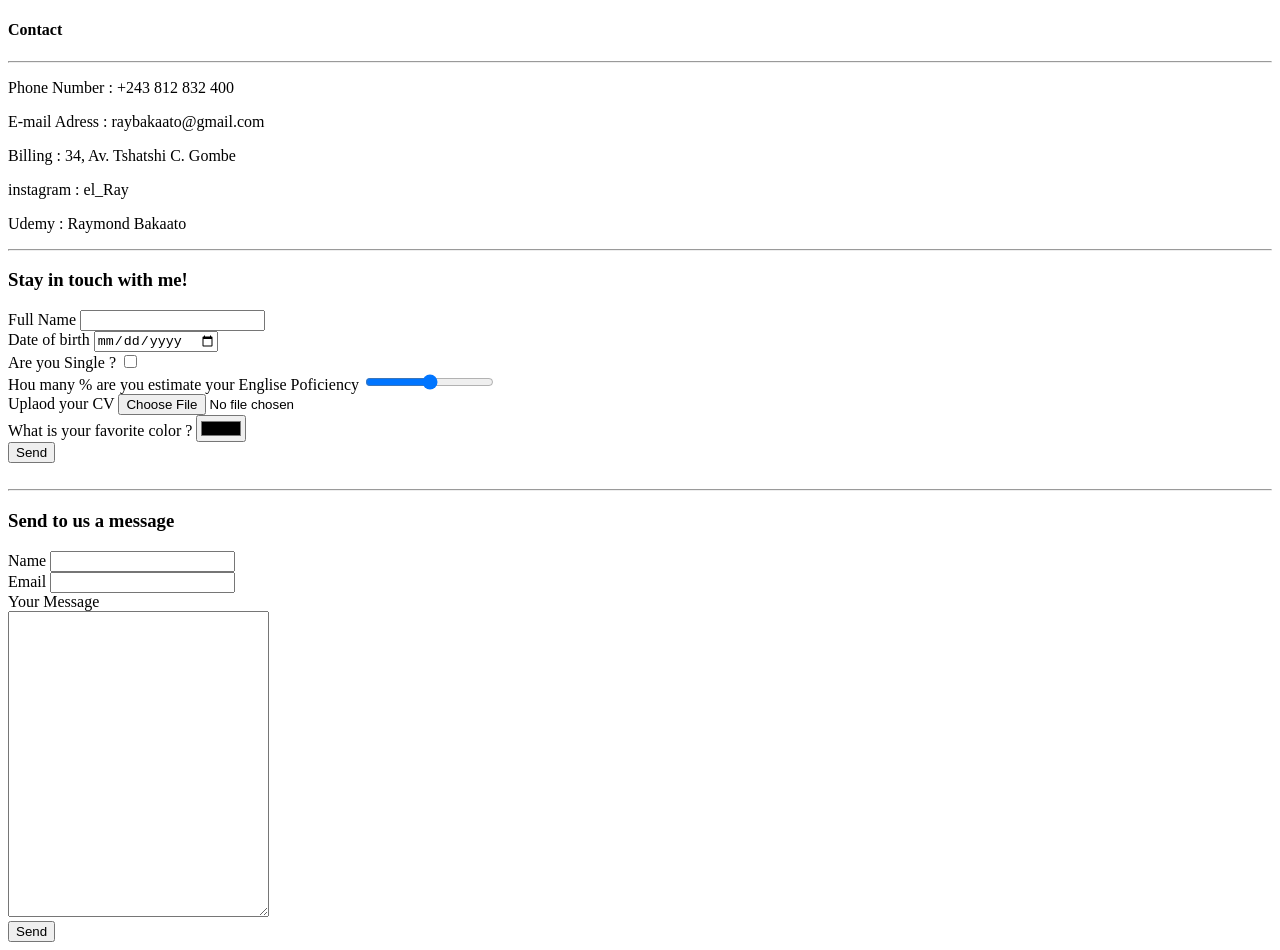
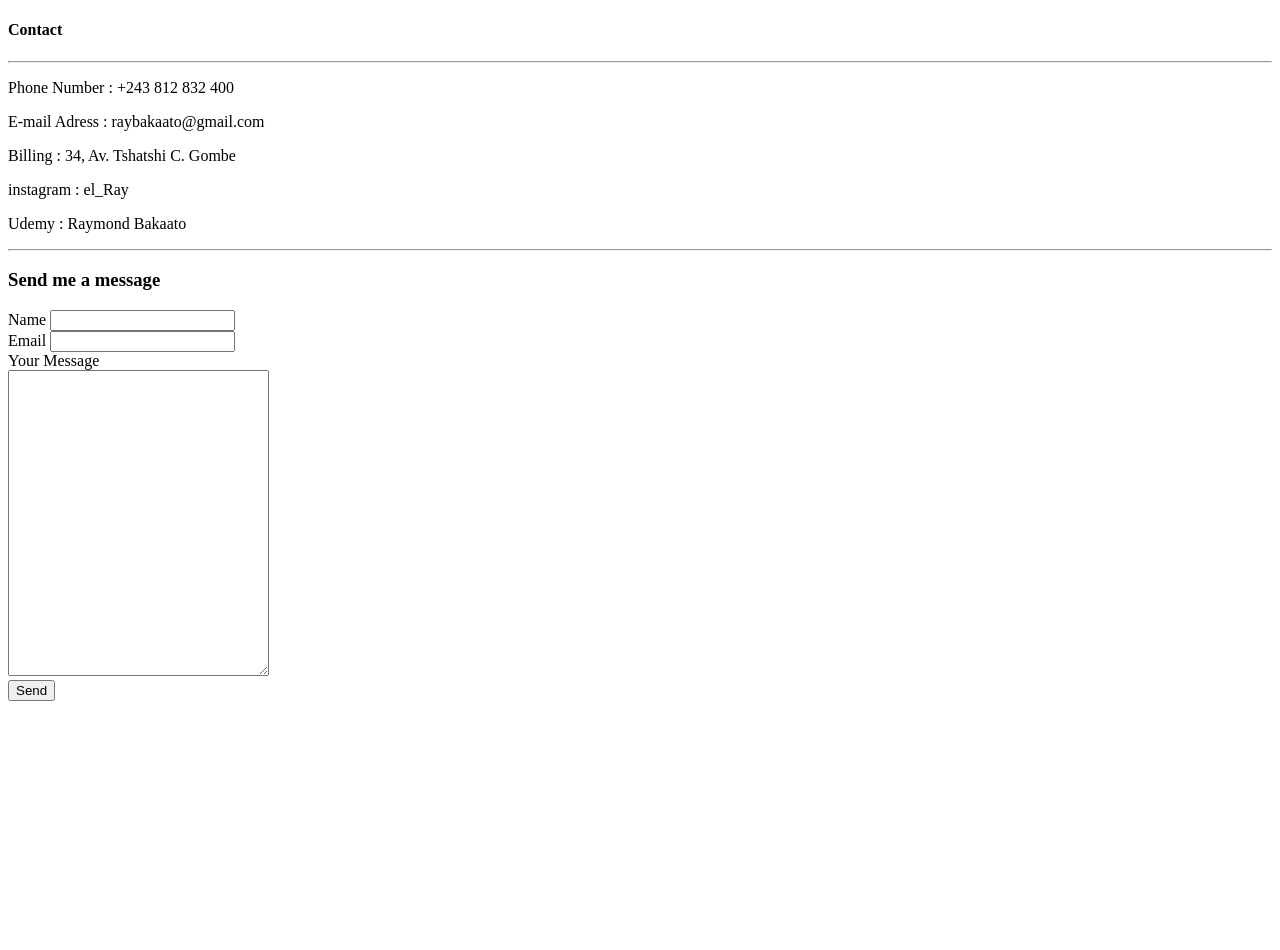
Before and after one commit to raymondbakaato/cv, a plain HTML site: page contact.html in a window 1280 px wide. After the commit the page ends 800 px from the top, so only its background shows below. Drawn offline with Linux system fonts and the light colour scheme.

Commit message:
Update contact.html

```diff
--- a/contact.html
+++ b/contact.html
@@ -17,27 +17,7 @@
     <p>instagram : el_Ray</p>
     <p>Udemy : Raymond Bakaato</p>
     <hr>
-
-    <h3> Stay in touch with me!</h3>
-    <form action="index.html" method="post">
-        <label for="">Full Name</label>
-        <input type="text"><br>
-        <label for="">Date of birth</label>
-        <input type="date" name="" id=""><br>
-        <label for=""> Are you Single ?</label>
-        <input type="checkbox" name="" id=""><br>
-        <label for="">Hou many % are you estimate your Englise Poficiency</label>
-        <input type="range" name="" id=""><br>
-        <label for="">Uplaod your CV </label>
-        <input type="file" name="" id=""><br>
-        <label for=""> What is your favorite color ? </label>
-        <input type="color" name="" id=""><br>
-        <input type="submit" value="Send">
-    </form>
-    <br>
-    <hr>
-
-    <h3>Send to us a message</h3>
+    <h3>Send me a message</h3>
     <form action="mailto:raybakaato@gmail.com">
         <label for="">Name</label>
         <input type="text" name="yourname" id=""><br>
```
